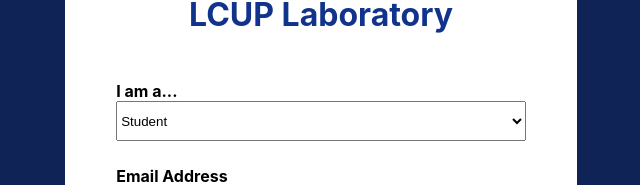
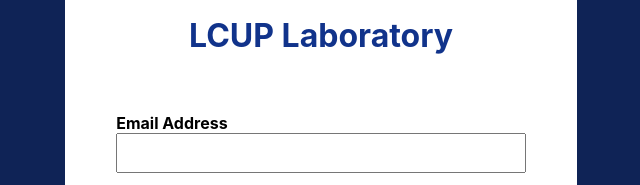
Before and after one commit to Riven-nen/room-management, a React (Vite) app: page / in a window 1280 px wide. Shown: the part 195-380 px from the top of the page, without its empty margins (319-959 px from the left). Built offline with nearby package versions, Linux system fonts and the light colour scheme; no server answers.

Commit message:
fix: removed i am a identifier on login form, db.js cleanup

```diff
--- a/src/auth/Login.css
+++ b/src/auth/Login.css
@@ -13,8 +13,8 @@
 }
 
 #logo {
-    width: 50px;
-    height: 50px;
+    width: 75px;
+    height: 75px;
     padding-top: 40px;
 }
 
--- a/src/auth/Login.jsx
+++ b/src/auth/Login.jsx
@@ -40,14 +40,6 @@ function Login() {
                 <img src={logo} id="logo"/>
                 <h1 id="login-title">LCUP Laboratory</h1>
                 <form className="login-form" onSubmit={handleSubmit}>
-                    <div className="prompt-label-box">
-                        <label for="account">I am a...</label>
-                        <select id="account" className="prompt-box">
-                            <option value="student">Student</option>
-                            <option value="teacher">Teacher</option>
-                        </select>
-                    </div>
-
                     <div className="prompt-label-box">
                         <label for="email">Email Address</label>
                         <input
```
Also changed, not shown: 1 other file (tests, documents, lock files or other folders).
